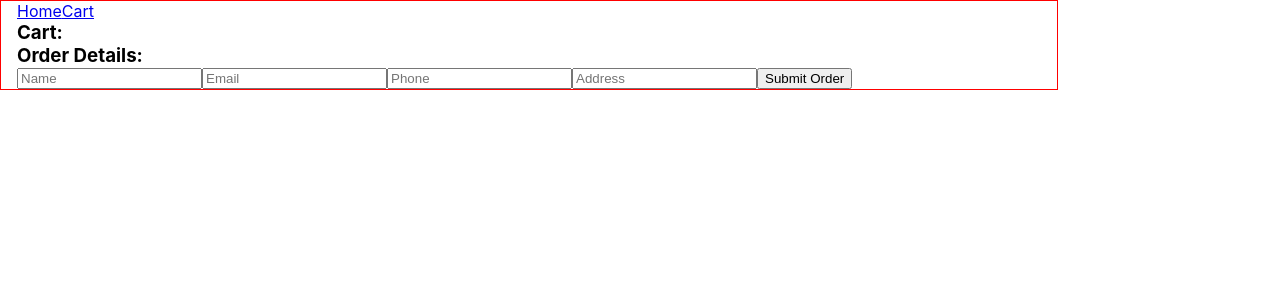
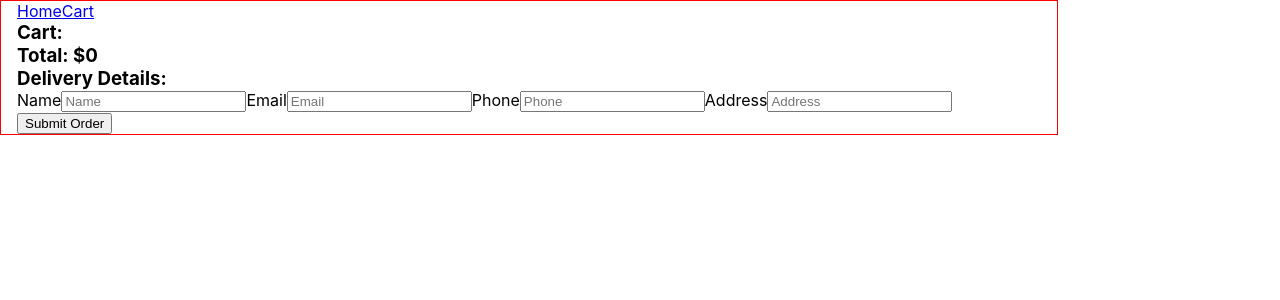
Before and after one commit to yarqui/food-delivery-app, a React (Create React App) app: page /food-delivery-app/cart in a window 1280 px wide. Shown: the top 300 px of the page. Built offline with nearby package versions, Linux system fonts and the light colour scheme.

Commit message:
add getDishesCountByShopId, total sum, edit form submit

```diff
--- a/src/components/ShopItem/ShopItem.js
+++ b/src/components/ShopItem/ShopItem.js
@@ -1,14 +1,33 @@
-import { getShopDishes } from 'utils/firebaseOperations';
+import { useEffect, useState } from 'react';
+import {
+  getDishesCountByShopId,
+  getShopDishes,
+} from 'utils/firebaseOperations';
 
 const ShopItem = ({ shop, setDishes }) => {
+  const [count, setCount] = useState(0);
   const { shopId, name } = shop;
 
+  useEffect(() => {
+    (async () => {
+      const dishesCount = await getDishesCountByShopId(shopId);
+      setCount(dishesCount);
+    })();
+  }, []);
+
   const handleShopSelect = async () => {
-    const fetchedDishes = await getShopDishes(shopId);
-    setDishes(fetchedDishes);
+    const dishes = await getShopDishes(shopId);
+    setDishes(dishes);
   };
 
-  return <button onClick={handleShopSelect}>{name}</button>;
+  return (
+    <div>
+      <p>
+        {count} {count !== 1 ? 'Dishes' : 'Dish'}
+      </p>
+      <button onClick={handleShopSelect}>{name}</button>
+    </div>
+  );
 };
 
 export default ShopItem;
--- a/src/screens/CartScreen/CartScreen.js
+++ b/src/screens/CartScreen/CartScreen.js
@@ -1,24 +1,37 @@
 import CartItem from 'components/CartItem/CartItem';
 import React, { useState } from 'react';
+import { useNavigate } from 'react-router';
 import { submitOrderToServer } from 'utils/firebaseOperations';
-
-// const initialUserCredentials = {
-//   name: '',
-//   email: '',
-//   phone: '',
-//   address: '',
-// };
+const initialUserCredentials = {
+  name: '',
+  email: '',
+  phone: '',
+  address: '',
+};
 
 const CartScreen = ({ cartItems, setCartItems }) => {
-  // const [userCredentials, setUserCredentials] = useState(
-  //   initialUserCredentials
-  // );
-  const [name, setName] = useState('');
-  const [email, setEmail] = useState('');
-  const [phone, setPhone] = useState('');
-  const [address, setAddress] = useState('');
+  const [userCredentials, setUserCredentials] = useState(
+    initialUserCredentials
+  );
+  const navigate = useNavigate();
 
-  // const { name, email, phone, address } = userCredentials;
+  const totalSum = cartItems.reduce(
+    (sum, { price, quantity }) => sum + price * quantity,
+    0
+  );
+
+  const resetForm = () => {
+    setUserCredentials(initialUserCredentials);
+    setCartItems([]);
+  };
+
+  const handleInputChange = e => {
+    const { name, value } = e.currentTarget;
+    setUserCredentials(prevState => ({
+      ...prevState,
+      [name]: value,
+    }));
+  };
 
   const handleRemoveFromCart = productId => {
     const updatedItems = cartItems.filter(dish => dish.dishId !== productId);
@@ -36,9 +49,24 @@ const CartScreen = ({ cartItems, setCartItems }) => {
     setCartItems(updatedItems);
   };
 
-  const handleOrderSubmit = async () => {
+  const handleOrderSubmit = async e => {
+    e.preventDefault();
+    const { name, email, phone, address } = userCredentials;
+
+    if (cartItems.length === 0) {
+      alert('No items in the cart. Please choose something to eat.');
+      navigate('/', { replace: true });
+      return;
+    }
+
+    if (!name || !email || !phone || !address) {
+      alert('All fields are required');
+      return;
+    }
+
     const order = {
       products: cartItems,
+      sum: totalSum,
       name: name.trim(),
       email: email.trim().toLocaleLowerCase(),
       phone: phone.trim(),
@@ -48,11 +76,11 @@ const CartScreen = ({ cartItems, setCartItems }) => {
     console.log(order);
     await submitOrderToServer(order);
 
-    setName('');
-    setEmail('');
-    setPhone('');
-    setAddress('');
-    setCartItems([]);
+    resetForm();
+    alert(
+      'Thank you for your order. Please wait for our delivery guy in a jiffy'
+    );
+    navigate('/', { replace: true });
   };
 
   return (
@@ -66,34 +94,55 @@ const CartScreen = ({ cartItems, setCartItems }) => {
           handleRemoveFromCart={handleRemoveFromCart}
         ></CartItem>
       ))}
+      <h3>Total: ${totalSum}</h3>
 
-      <h3>Order Details:</h3>
+      <h3>Delivery Details:</h3>
+      <form onSubmit={handleOrderSubmit}>
+        <label htmlFor="name">Name</label>
         <input
+          id="name"
           type="text"
+          name="name"
+          pattern="^[a-zA-Zа-яА-Я]+(([' -][a-zA-Zа-яА-Я ])?[a-zA-Zа-яА-Я]*)*$"
+          title="Name may contain only letters, apostrophe, dash and spaces. For example Bruce Wayne, Tomas Shelby."
           placeholder="Name"
-        value={name}
-        onChange={e => setName(e.target.value)}
+          value={userCredentials.name}
+          onChange={handleInputChange}
         />
+        <label htmlFor="email">Email</label>
         <input
+          id="email"
           type="email"
+          name="email"
+          pattern="^[a-zA-Z0-9._%+-]+@[a-zA-Z0-9.-]+\.[a-zA-Z]{2,}$"
+          // title="Please enter the valid email"
           placeholder="Email"
-        value={email}
-        onChange={e => setEmail(e.target.value)}
+          value={userCredentials.email}
+          onChange={handleInputChange}
         />
+        <label htmlFor="phone">Phone</label>
         <input
+          id="phone"
+          type="tel"
+          name="phone"
+          pattern="\+?\d{1,4}?[-.\s]?\(?\d{1,3}?\)?[-.\s]?\d{1,4}[-.\s]?\d{1,4}[-.\s]?\d{1,9}"
+          title="Phone number must be digits and can contain spaces, dashes, parentheses and can start with +"
+          placeholder="Phone"
+          value={userCredentials.phone}
+          onChange={handleInputChange}
+        />
+        <label htmlFor="address">Address</label>
+        <input
+          id="address"
           type="text"
-        placeholder="Phone"
-        value={phone}
-        onChange={e => setPhone(e.target.value)}
-      />
-      <input
-        type="text"
+          name="address"
           placeholder="Address"
-        value={address}
-        onChange={e => setAddress(e.target.value)}
+          value={userCredentials.address}
+          onChange={handleInputChange}
         />
 
-      <button onClick={handleOrderSubmit}>Submit Order</button>
+        <button type="submit">Submit Order</button>
+      </form>
     </div>
   );
 };
--- a/src/screens/HomeScreen/HomeScreen.js
+++ b/src/screens/HomeScreen/HomeScreen.js
@@ -14,11 +14,10 @@ const HomeScreen = ({ cartItems, setCartItems }) => {
   const [dishes, setDishes] = useState([]);
 
   useEffect(() => {
-    const fetchShops = async () => {
+    (async () => {
       const shops = await getAllShops();
       setShops(shops);
-    };
-    fetchShops();
+    })();
   }, []);
 
   const handleAddToCart = product => {
--- a/src/utils/firebaseOperations.js
+++ b/src/utils/firebaseOperations.js
@@ -5,6 +5,7 @@ import {
   getDocs,
   addDoc,
   updateDoc,
+  getCountFromServer,
   // getCountFromServer,
 } from 'firebase/firestore';
 
@@ -44,6 +45,16 @@ export const getShopDishes = async shopId => {
     console.log('error.message:', error.message);
   }
 };
+
+export const getDishesCountByShopId = async shopId => {
+  const dishesRef = collection(db, 'dishes');
+  const dishesQuery = query(dishesRef, where('shopId', '==', shopId));
+  const dishesCountSnap = await getCountFromServer(dishesQuery);
+  const dishesCount = dishesCountSnap.data().count;
+
+  return dishesCount;
+};
+
 export const submitOrderToServer = async order => {
   try {
     const orderRef = await addDoc(collection(db, 'orders'), { ...order });
```
Lines whose indentation alone changed are shown as unchanged.
